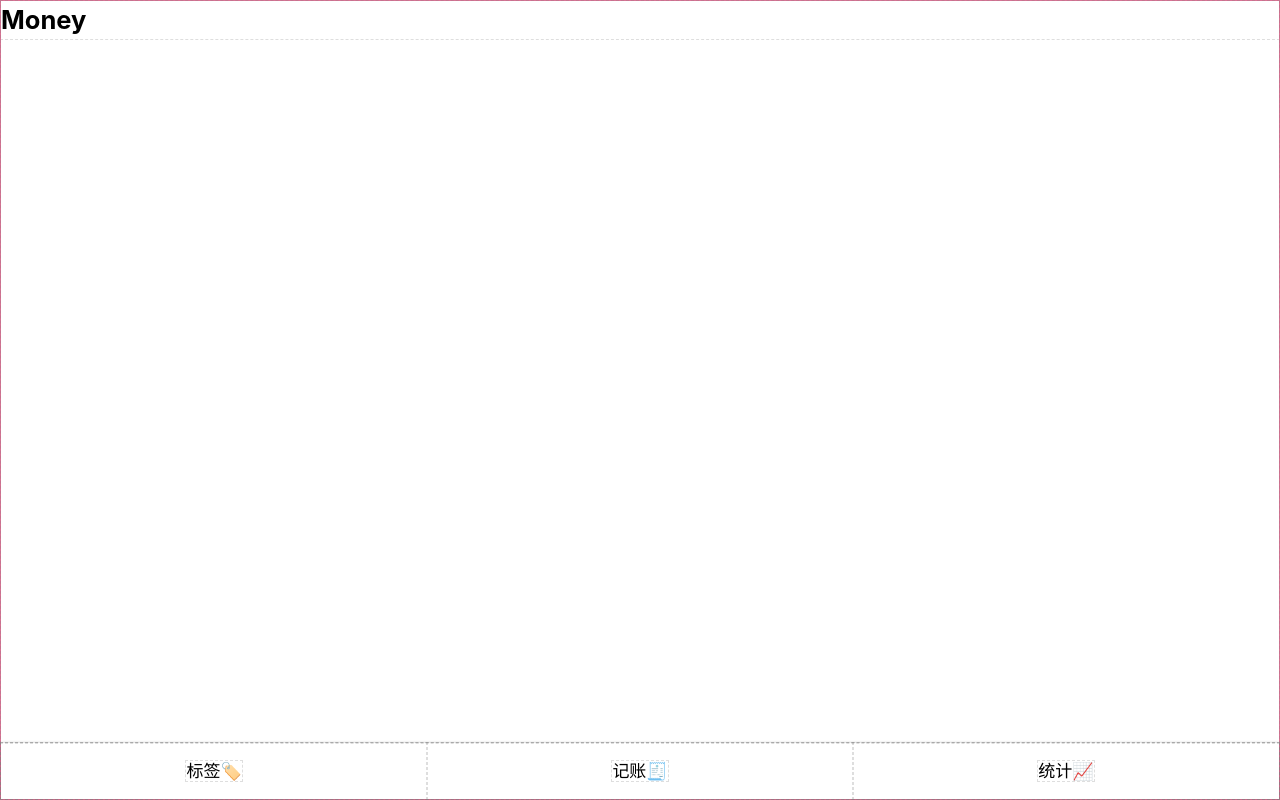
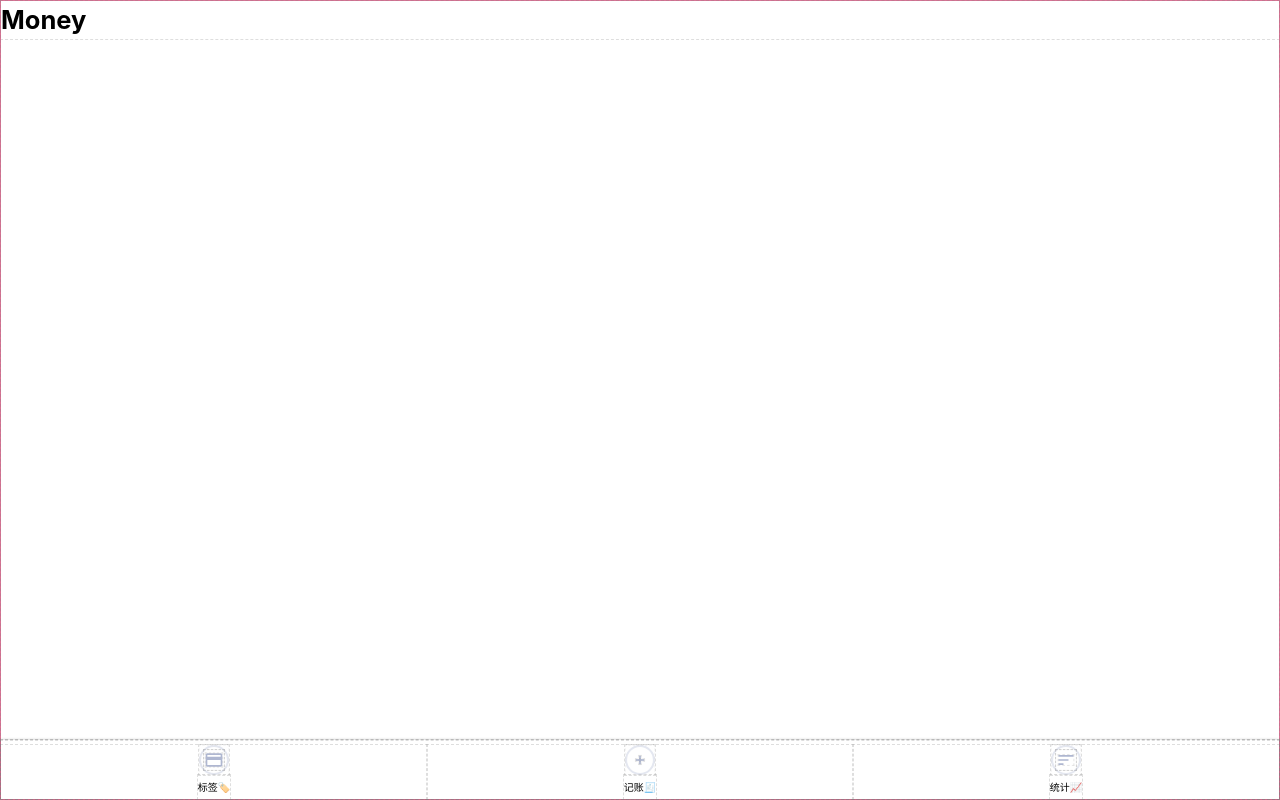
Before and after one commit to oSIBERIAo/Bookkeeping, a React app: page /#/Money in a window 1280 px wide. Built offline with nearby package versions, Linux system fonts and the light colour scheme.

Commit message:
引入SVG图标

```diff
--- a/src/App.tsx
+++ b/src/App.tsx
@@ -4,7 +4,7 @@ import {
   HashRouter as Router,
   Switch,
   Route,
-  Link,
+  // Link,
   Redirect,
 } from "react-router-dom"
 import "./App.css"
--- a/src/components/Nav.tsx
+++ b/src/components/Nav.tsx
@@ -1,31 +1,52 @@
 import styled from "styled-components"
 import { Link } from "react-router-dom"
 import React from "react"
+
+require("icons/money.svg")
+require("icons/statistics.svg")
+require("icons/tag.svg")
 
 const NavWrapper = styled.nav`
   line-height: 24px;
   box-shadow: 0 0 3px rgba(0, 0, 0, 0.25);
   > ul {
     display: flex;
+    padding: 5px 0 0 0;
     > li {
+      font-size: 10px;
       width: 33.333%;
       text-align: center;
-      padding: 16px;
+      display: flex;
+      flex-direction: column;
+      align-items: center;
+      > .icon {
+        width: 30px;
+        height: 30px;
+      }
     }
   }
 `
 
 const Nav = () => {
-  return(
+  return (
     <NavWrapper>
       <ul>
         <li>
+          <svg className="icon">
+            <use xlinkHref="#tag" />
+          </svg>
           <Link to="/tags">标签🏷️</Link>
         </li>
         <li>
+          <svg className="icon">
+            <use xlinkHref="#money" />
+          </svg>
           <Link to="/money">记账🧾</Link>
         </li>
         <li>
+          <svg className="icon">
+            <use xlinkHref="#statistics" />
+          </svg>
           <Link to="/statistics">统计📈</Link>
         </li>
       </ul>
--- a/src/index.scss
+++ b/src/index.scss
@@ -1,4 +1,8 @@
 @import-normalize;
+
+* {
+  outline: 1px dashed rgba(128, 128, 128, 0.25);
+}
 
 * {
   margin: 0;
@@ -14,10 +18,6 @@
 ul,
 ol {
   list-style: none;
-}
-
-* {
-  outline: 1px dashed rgba(128, 128, 128, 0.25);
 }
 
 a {
```
